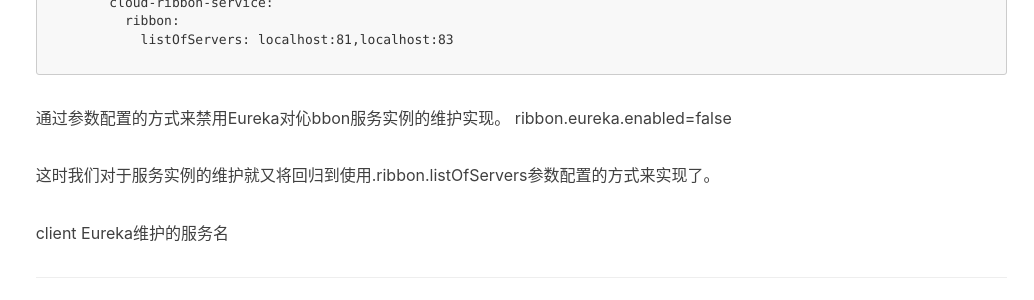
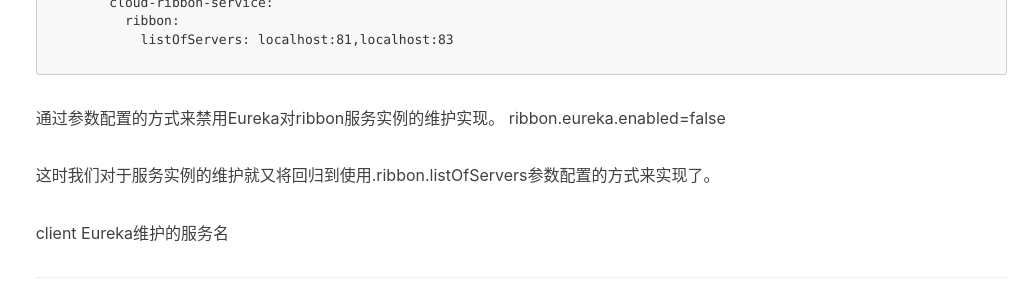
Before and after one commit to mrzhangxisheng/mrzhangxisheng.github.io, a Jekyll site: the page built from _posts/2018-04-02-springcloud_3-2018.markdown, in a window 1280 px wide and 900 px high, scrolled down 1485 px. Shown: the part 152-452 px from the top of the window, without its empty margins (246-1280 px from the left). Built offline with Jekyll 4.4.1, drawn with Linux system fonts in a browser that asks for light colours; nearby versions of some CDN libraries; comment, search, counter and statistics services are not loaded.

Commit message:
Update 2018-04-02-springcloud_3-2018.markdown

````diff
--- a/_posts/2018-04-02-springcloud_3-2018.markdown
+++ b/_posts/2018-04-02-springcloud_3-2018.markdown
@@ -57,7 +57,7 @@ cloud.netflix.ribbon.eureka.DomainExtractingServerList,其目的是为了让实
 
 ```
 
-通过参数配置的方式来禁用Eureka对伈bbon服务实例的维护实现。
+通过参数配置的方式来禁用Eureka对ribbon服务实例的维护实现。
 ribbon.eureka.enabled=false
 
 这时我们对于服务实例的维护就又将回归到使用<client>.ribbon.listOfServers参数配置的方式来实现了。
````
